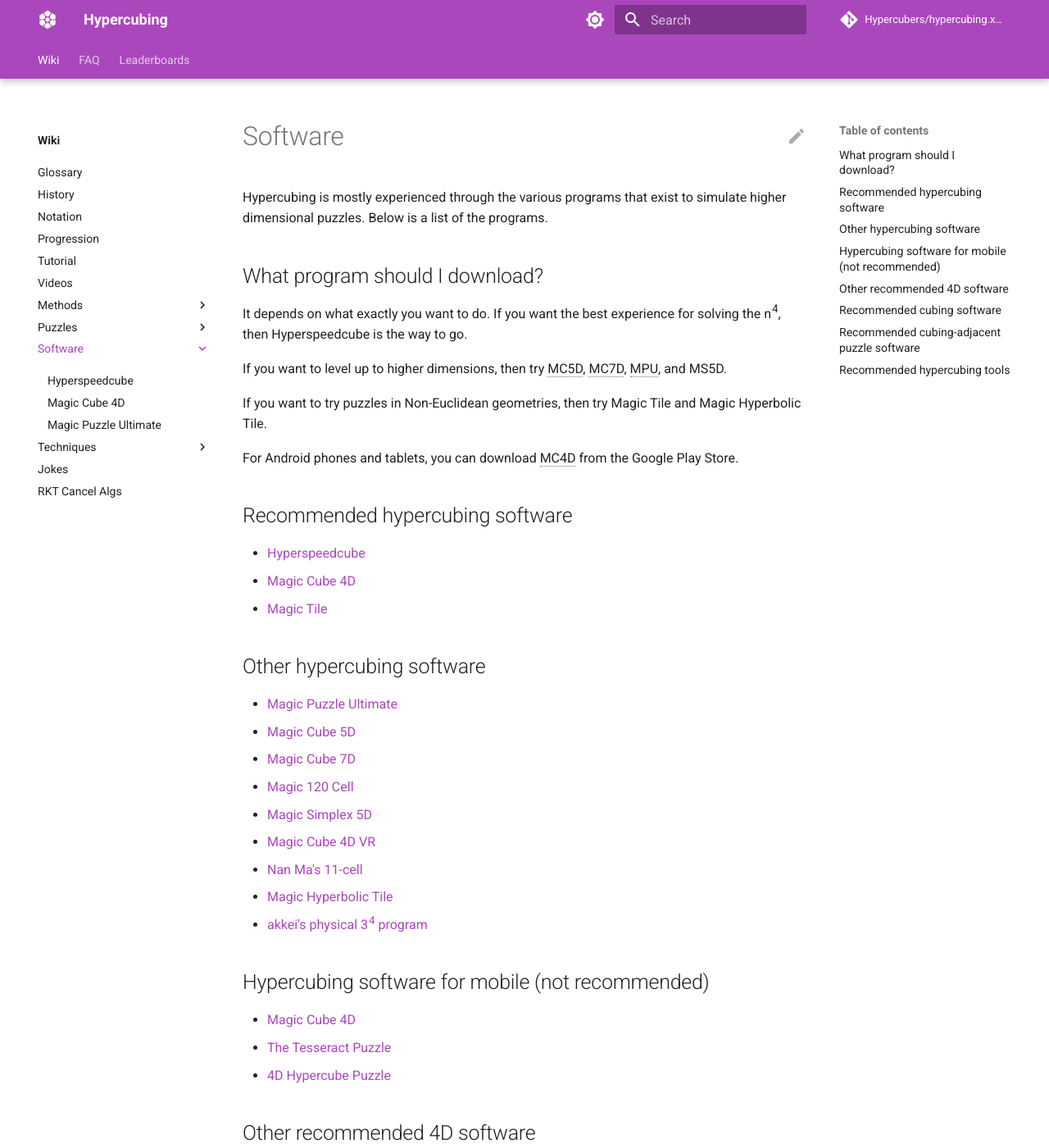
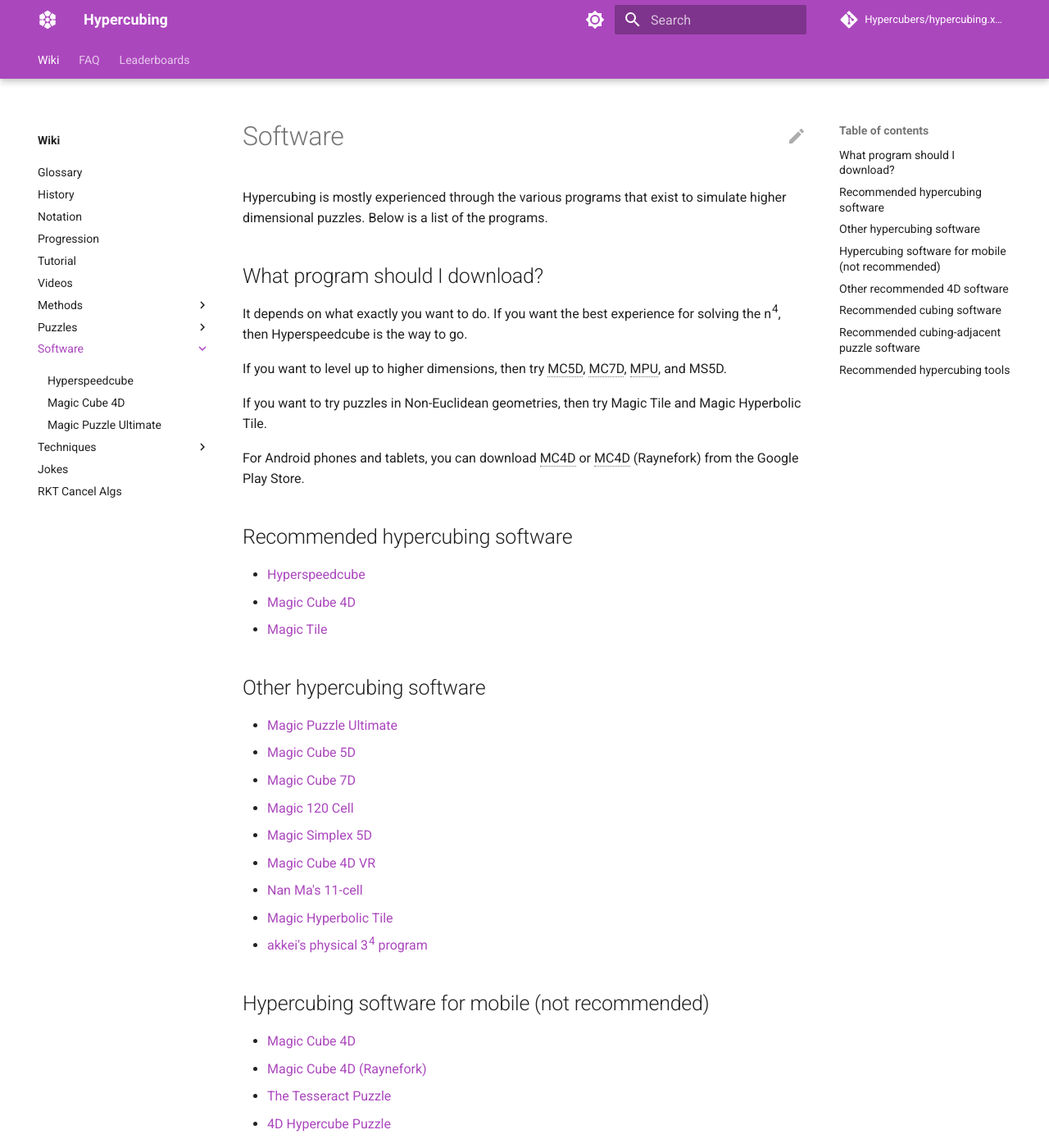
Before and after one commit to Hypercubers/hypercubing.xyz, an MkDocs documentation site: the page built from docs/software/index.md, in a window 1280 px wide and 1400 px high. Shown: the whole window at 82% size. Built offline with MkDocs 1.6.1 and Material for MkDocs 9.7.7, drawn with Linux system fonts in a browser that asks for light colours; comment, search, counter and statistics services are not loaded.

Commit message:
Update index.md
Mention MC4D (Raynefork)

```diff
--- a/docs/software/index.md
+++ b/docs/software/index.md
@@ -10,7 +10,7 @@ If you want to level up to higher dimensions, then try MC5D, MC7D, MPU, and MS5D
 
 If you want to try puzzles in Non-Euclidean geometries, then try Magic Tile and Magic Hyperbolic Tile.
 
-For Android phones and tablets, you can download MC4D from the Google Play Store.
+For Android phones and tablets, you can download MC4D or MC4D (Raynefork) from the Google Play Store.
 
 ## Recommended hypercubing software
 
@@ -33,6 +33,7 @@ For Android phones and tablets, you can download MC4D from the Google Play Store
 ## Hypercubing software for mobile (not recommended)
 
 - [Magic Cube 4D](https://play.google.com/store/apps/details?id=com.superliminal.magiccube4d)
+- [Magic Cube 4D (Raynefork)](https://play.google.com/store/apps/details?id=me.rayzz.magiccube4d)
 - [The Tesseract Puzzle](https://play.google.com/store/apps/details?id=com.MadMagics.OpenGL_Shaders)
 - [4D Hypercube Puzzle](https://play.google.com/store/apps/details?id=com.tesseract_game&hl=en_US&gl=US)
 
```
